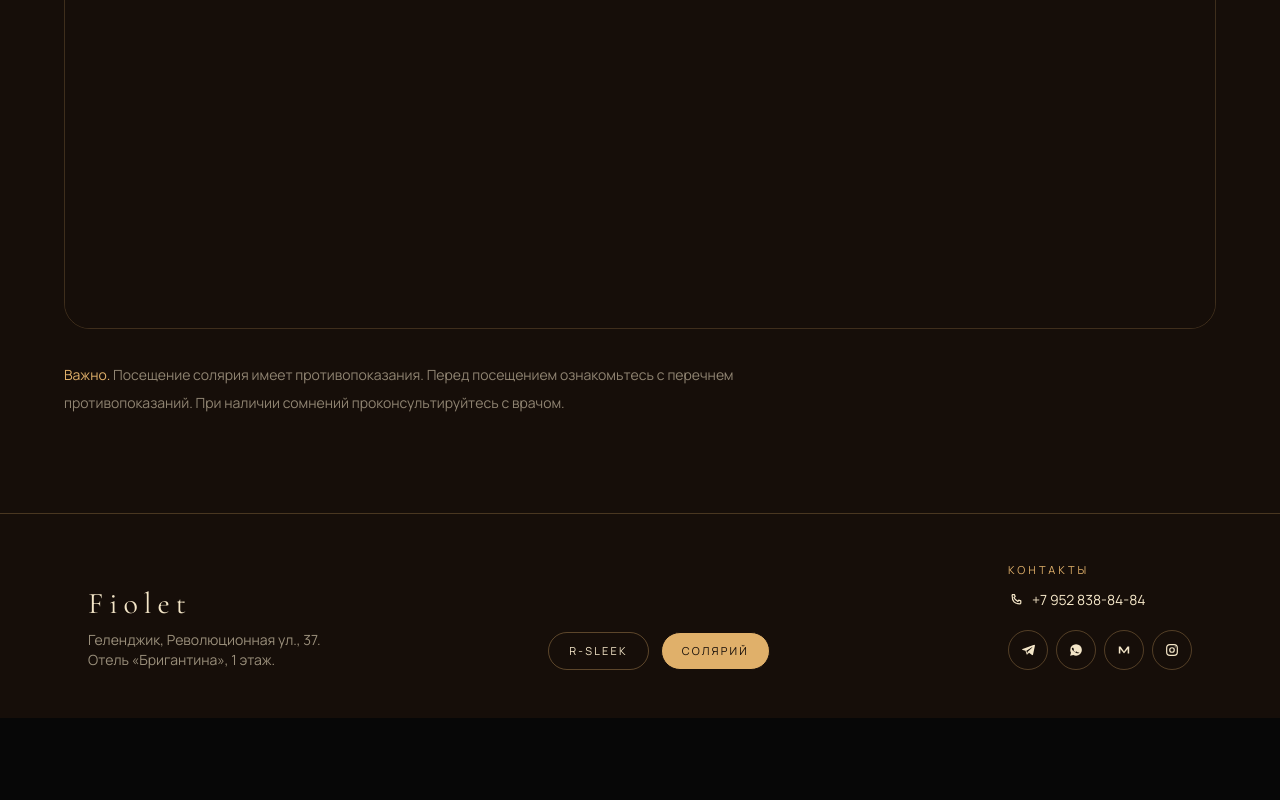
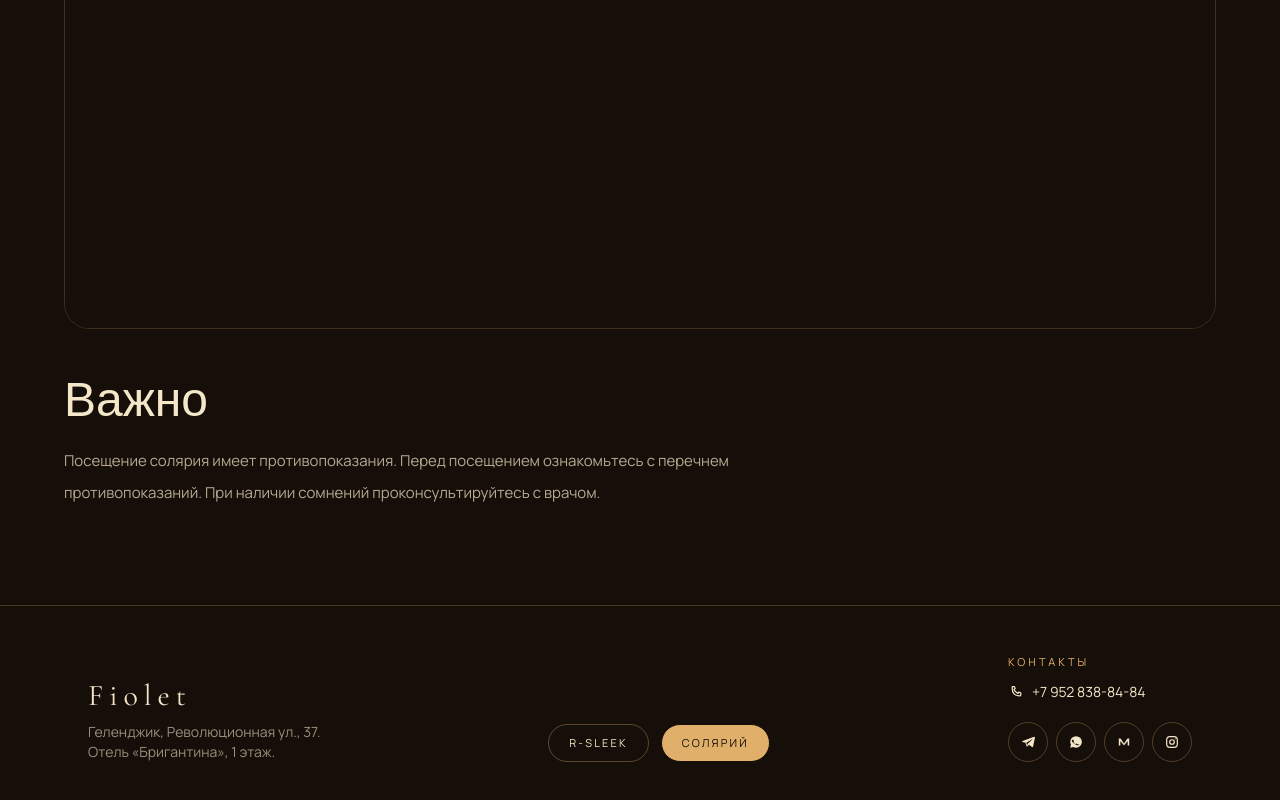
Before and after one commit to gnxv/ds, a Next.js app: page /solarium in a window 1280 px wide. Shown: the part 4871-5671 px from the top of the page. Before the commit the page ends 5589 px from the top, so only its background shows below. Built offline with nearby package versions, Linux system fonts and the light colour scheme.

Commit message:
Style legal disclaimers as section headings

```diff
--- a/src/app/r-sleek/page.tsx
+++ b/src/app/r-sleek/page.tsx
@@ -527,8 +527,8 @@ export default function RSleekPage() {
               allowFullScreen
             />
           </div>
-          <p className="mt-8 max-w-3xl text-sm leading-7 text-[#efe4d4]/55">
-            <span className="text-[#c4a078]">Важно. </span>
+          <h2 className="font-serif mt-12 text-4xl md:text-5xl">Важно</h2>
+          <p className="mt-5 max-w-3xl text-[15px] leading-8 text-[#efe4d4]/72">
             Услуга не является медицинской процедурой и не относится к
             медицинской деятельности. Имеются противопоказания. При наличии
             заболеваний, жалоб или сомнений относительно возможности проведения
--- a/src/app/solarium/page.tsx
+++ b/src/app/solarium/page.tsx
@@ -326,8 +326,8 @@ export default function SolariumPage() {
               allowFullScreen
             />
           </div>
-          <p className="mt-8 max-w-3xl text-sm leading-7 text-[#f4e6c8]/55">
-            <span className="text-[#e0b06a]">Важно. </span>
+          <h2 className="font-serif mt-12 text-4xl md:text-5xl">Важно</h2>
+          <p className="mt-5 max-w-3xl text-[15px] leading-8 text-[#f4e6c8]/72">
             Посещение солярия имеет противопоказания. Перед посещением
             ознакомьтесь с перечнем противопоказаний. При наличии сомнений
             проконсультируйтесь с врачом.
```
